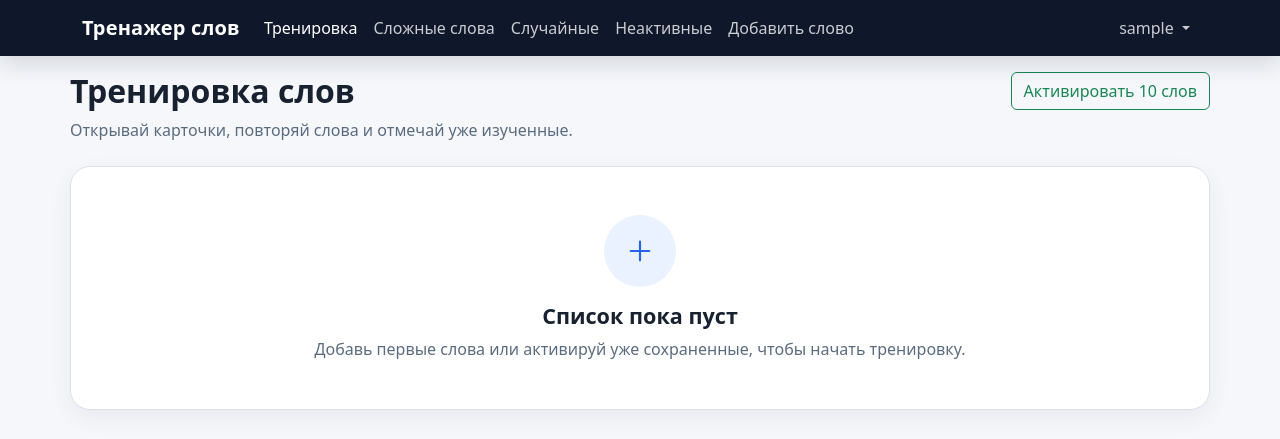
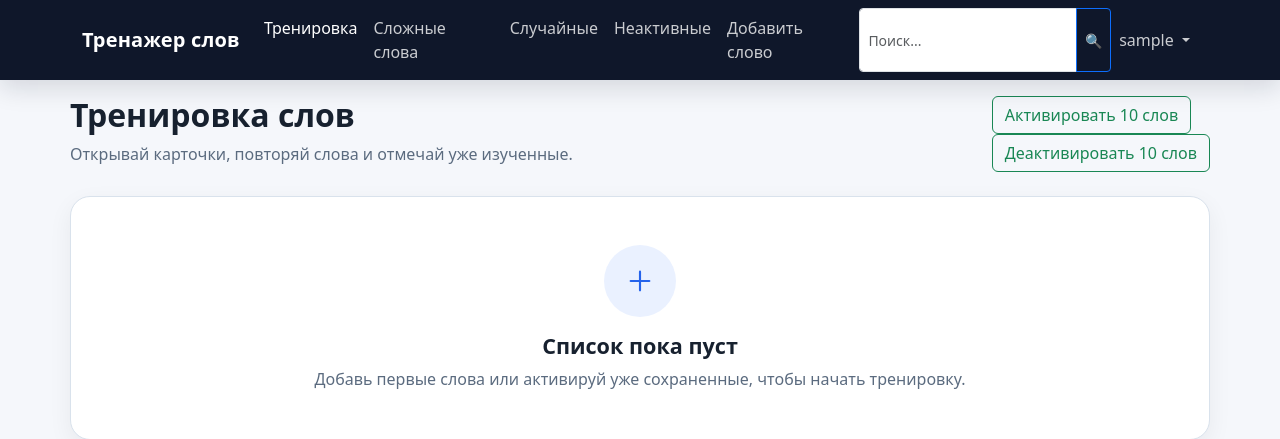
Before and after one commit to bobgoz/training_words_django, a Django app: page /training/ in a window 1280 px wide. Shown: the top 439 px of the page. Run offline with Django 5.2, Linux system fonts and the light colour scheme; the visitor is signed in with stand-in values (Sample User, id 1); data that the repository does not hold is empty; some libraries are stand-ins or nearby versions.

Commit message:
Реализована функция поиска по полю word

```diff
--- a/templates/base.html
+++ b/templates/base.html
@@ -40,6 +40,20 @@
                 <li class="nav-item">
                   <a class="nav-link {% if action == 'add_word' %}active{% endif %}" href="{% url 'add_word' %}">Добавить слово</a>
                 </li>
+                <form class="d-flex ms-auto" role="search" method="get" action="{% url 'search' %}">
+                  <div class="input-group input-group-sm">
+                    <input class="form-control"
+                      type="search"
+                      name="q"
+                      placeholder="Поиск..."
+                      aria-label="Search"
+                      value="{{ request.GET.q|default:'' }}"
+                      autocomplete="off">
+                      <button class="btn btn-outline-primary" type="submit">
+                          🔍
+                      </button>
+                  </div>
+                </form>
               {% endwith %}
             {% endif %}
           </ul>
--- a/templates/training/training.html
+++ b/templates/training/training.html
@@ -24,10 +24,14 @@
         <p class="page-subtitle">Открывай карточки, повторяй слова и отмечай уже изученные.</p>
       </div>
 
-      <div class="action-row">
+      <div class="justify-content-end">
         <form action="{% url 'mark_as_active' %}" method="post">
           {% csrf_token %}
           <button type="submit" class="btn btn-outline-success">Активировать 10 слов</button>
+        </form>
+        <form action="{% url 'mark_as_inactive' %}" method="post">
+          {% csrf_token %}
+          <button type="submit" class="btn btn-outline-success">Деактивировать 10 слов</button>
         </form>
       </div>
     </div>
--- a/training/constants.py
+++ b/training/constants.py
@@ -4,3 +4,5 @@ DEFINITION_FIELD_MAX_LENGTH = 200
 
 # Количество вывода рандомных слов
 COUNT_RANDOM_WORDS = 10
+# Количество слов для активации
+COUNT_WORDS_FOR_ACTIVATE = 10
--- a/training/urls.py
+++ b/training/urls.py
@@ -8,6 +8,11 @@ urlpatterns = [
         'mark_as_active/',
         views.MarkAsActiveView.as_view(),
         name='mark_as_active',
+    ),
+    path(
+        'mark_as_inactive/',
+        views.DeactivateWordView.as_view(),
+        name='mark_as_inactive',
     ),
     path(
         'mark_as_learned/',
@@ -41,4 +46,9 @@ urlpatterns = [
         views.DeleteWordView.as_view(),
         name='delete_word',
     ),
+    path(
+        'search',
+        views.SearchView.as_view(),
+        name='search',
+    ),
 ]
--- a/training/views.py
+++ b/training/views.py
@@ -22,7 +22,7 @@ from .mixins import (
 )
 from .models import Word
 
-from .constants import COUNT_RANDOM_WORDS
+from .constants import COUNT_RANDOM_WORDS, COUNT_WORDS_FOR_ACTIVATE
 
 
 class WordCreateView(LoginRequiredMixin, CreateView):
@@ -87,7 +87,7 @@ class TrainingNoActiveView(BaseTrainingViewMixin):
 
     def get_queryset(self):
         """Возвращает список неактивных слов"""
-        return Word.words.is_not_active(self.request.user)
+        return Word.words.is_not_active(self.request.user).order_by('-created_at')
 
 
 class TrainingHardView(BaseTrainingViewMixin):
@@ -144,9 +144,8 @@ class MarkAsActiveView(LoginRequiredMixin, View):
                 self.request.user,
             )
             .values_list('pk', flat=True)
-            .order_by('pk')[:10],
+            .order_by('-updated_at')[:COUNT_WORDS_FOR_ACTIVATE],
         )
-        print(words_idx)
         Word.words.filter(id__in=words_idx).update(is_active=True)
         return redirect('training')
 
@@ -159,8 +158,8 @@ class DeactivateWordView(LoginRequiredMixin, View):
             Word.words.is_active(
                 request.user,
             )
-            .order_by('updated_at')
-            .values_list('pk', flat=True)[:10]
+            .order_by('-updated_at')
+            .values_list('pk', flat=True)[:COUNT_WORDS_FOR_ACTIVATE]
         )
         Word.words.filter(pk__in=words_ids).update(is_active=False)
 
@@ -192,3 +191,18 @@ class MakeAsLearnedView(LoginRequiredMixin, View):
         word.save()
 
         return redirect(next_url)
+
+
+class SearchView(BaseTrainingViewMixin):
+    """Вью для поиска"""
+
+    def get_queryset(self):
+        query = self.request.GET.get('q', '').strip()
+        print(query)
+
+        if query:
+            return Word.objects.filter(
+                word__icontains=query,
+                user=self.request.user,
+            )
+        return Word.objects.none()
```
Also changed, not shown: training/migrations/0025_alter_word_language_alter_word_updated_at.py (added).
